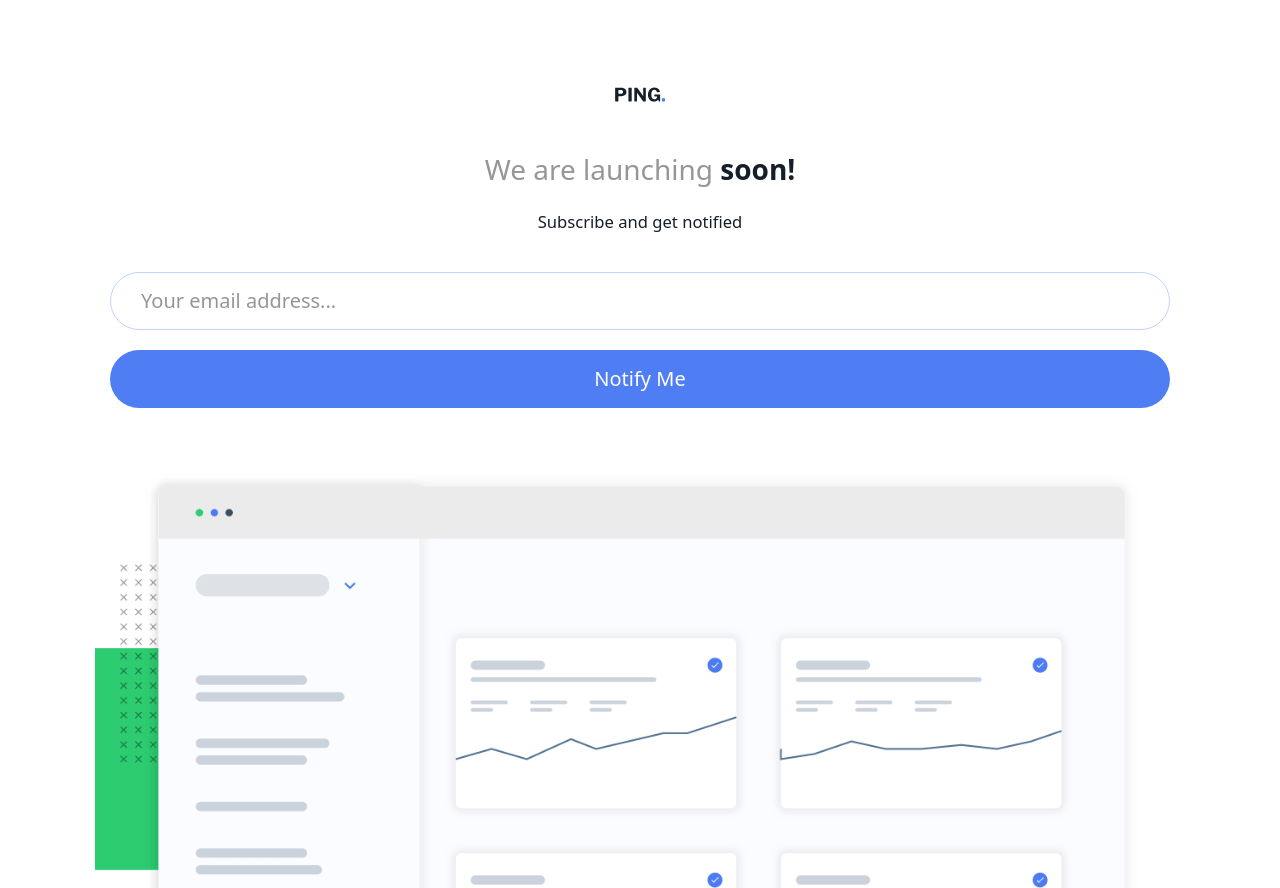
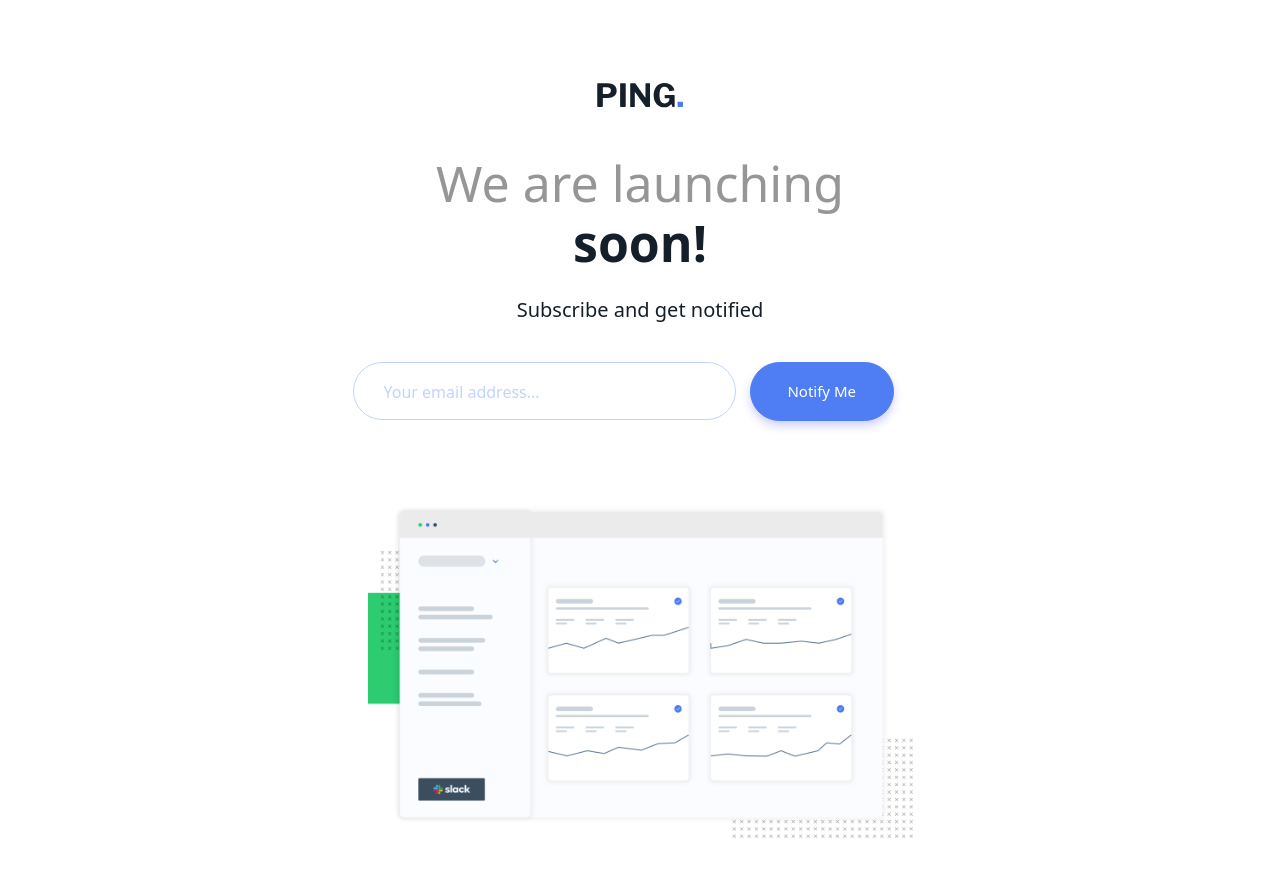
Before and after one commit to jarher/pingCommingSoonPage, a website with bundled scripts: page index.html in a window 1280 px wide. Shown: the top 888 px of the page. Built offline with nearby package versions, Linux system fonts and the light colour scheme.

Commit message:
desktop styles finished

```diff
--- a/index.html
+++ b/index.html
@@ -14,30 +14,33 @@
 
 <body class="w-100 min-vh-100 text-center">
   <div class="container p-0">
-    <div class="row mx-2">
-      <header class="col-12 mt-7 p-0">
+    <div class="row align-items-center flex-column mx-2">
+      <header class="col-12 col-sm-10 col-lg-6 p-0">
         <img class="img-fluid logo" src="./images/logo.svg" alt="ping logo">
         <hgroup class="mt-5">
           <h1>We are launching <strong>soon!</strong></h1>
           <h2 class="mt-2">Subscribe and get notified</h2>
         </hgroup>
       </header>
-      <main class="col-12 mt-3 p-0">
-        <form class="row">
-          <div class="col-12 input-wrapper px-3">
-            <input type="email" class="form-control rounded-pill w-100" id="email" aria-describedby="emailUser"
-              placeholder="Your email address...">
-            <div class="input-error-message form-text fst-italic mt-0"></div>
+      <main class="col-12 col-sm-10 col-lg-6 mt-3 p-0">
+        <form>
+          <div class="row">
+            <div class="col-12 col-lg-8 input-wrapper">
+              <input type="email" class="form-control rounded-pill w-100" id="email" aria-describedby="emailUser"
+                placeholder="Your email address...">
+              <div class="input-error-message form-text fst-italic mt-0"></div>
+            </div>
+            <div class="col-12 col-lg-3">
+              <button type="submit" id="submit" class="btn btn-primary rounded-pill w-100">Notify Me</button>
+            </div>
           </div>
-          <div class="col-12 px-3">
-            <button type="submit" id="submit" class="btn btn-default rounded-pill w-100">Notify Me</button>
-          </div>
+
         </form>
         <figure class="mt-6 mx-0 mb-0">
           <img class="img-fluid" src="./images/illustration-dashboard.png" alt="illustration dashboard">
         </figure>
       </main>
-      <footer class="col-12 mt-8 mb-4 p-0">
+      <footer class="col-12 col-sm-10 col-lg-6 mt-8 mb-4 p-0">
         <ul class="list-group list-group-horizontal justify-content-center gap-1">
           <li class="list-group-item rounded-circle">
             <a class="d-block" href="./index.html">
--- a/scss/custom.scss
+++ b/scss/custom.scss
@@ -21,10 +21,13 @@ $lg-5_6: 5.6;
 @import "../node_modules/bootstrap/scss/functions";
 
 // 2. Include any default variable overrides here
-$btn-color: $white;
+$primary: $blue;
 $input-border-color: $pale-blue;
 $input-border-width: 1px;
-$input-placeholder-color: $gray;
+$input-placeholder-color: $pale-blue;
+$btn-padding-y: 0.65rem;
+$btn-padding-x: 1.5rem;
+
 // 3. Include remainder of required Bootstrap stylesheets (including any separate color mode stylesheets)
 @import "../node_modules/bootstrap/scss/variables";
 
@@ -81,8 +84,8 @@ $utilities: (
   margin: 0;
   padding: 0;
 }
-%font-weight-300 {
-  font-weight: 300;
+%font-weight-400 {
+  font-weight: 400;
 }
 %very-dark-blue-font-color {
   color: $very-dark-blue;
@@ -97,9 +100,12 @@ html {
 .logo {
   width: 2.5rem;
 }
+header {
+  margin-top: 3.9rem !important;
+}
 h1,
 h2 {
-  @extend %font-weight-300;
+  @extend %font-weight-400;
 }
 h1,
 footer p {
@@ -119,9 +125,12 @@ h2 {
 h2 {
   font-size: 0.83rem;
 }
-input,
-.btn {
+input {
   padding: 0.65rem 1.5rem !important;
+}
+form .input-wrapper,
+.input-wrapper + div {
+  padding: 0 1.5rem;
 }
 .input-wrapper {
   margin-bottom: 0.5rem;
@@ -137,12 +146,25 @@ input,
 .show-input-error + .input-error-message {
   margin-bottom: 1.25rem;
 }
-.btn {
-  background-color: $blue;
+#submit {
+  color: $white;
+  box-shadow: 0 5px 10px rgb(209, 209, 255);
+  padding: 1.5rem 0.65rem;
+  @extend %font-weight-400;
+}
+#submit :hover {
+  opacity: 0.8 !important;
 }
 
 li {
   border-color: $pale-blue;
+  &:hover {
+    border-color: transparent;
+    background-color: $blue;
+    svg {
+      fill: $white;
+    }
+  }
 }
 svg {
   width: 1rem;
@@ -151,3 +173,29 @@ svg {
 footer p {
   font-size: 0.65rem;
 }
+@media screen and (min-width: 768px) {
+  .logo {
+    width: 4.3rem;
+  }
+  hgroup h1 {
+    font-size: 2.5rem;
+  }
+  hgroup h2 {
+    font-size: 1rem;
+  }
+  form .input-wrapper,
+  .input-wrapper + div {
+    padding: 0;
+  }
+  form .row {
+    gap: 0.7rem;
+  }
+  .input-wrapper input::placeholder {
+    font-size: 0.8rem;
+  }
+  #submit {
+    font-size: 0.75rem;
+    padding-top: 0.85rem;
+    padding-bottom: 0.85rem;
+  }
+}
```
Also changed, not shown: css/styles.css, design/mobile-design-mt-error.svg (deleted), design/mobile-design-mt.svg (deleted), 1 other file.
